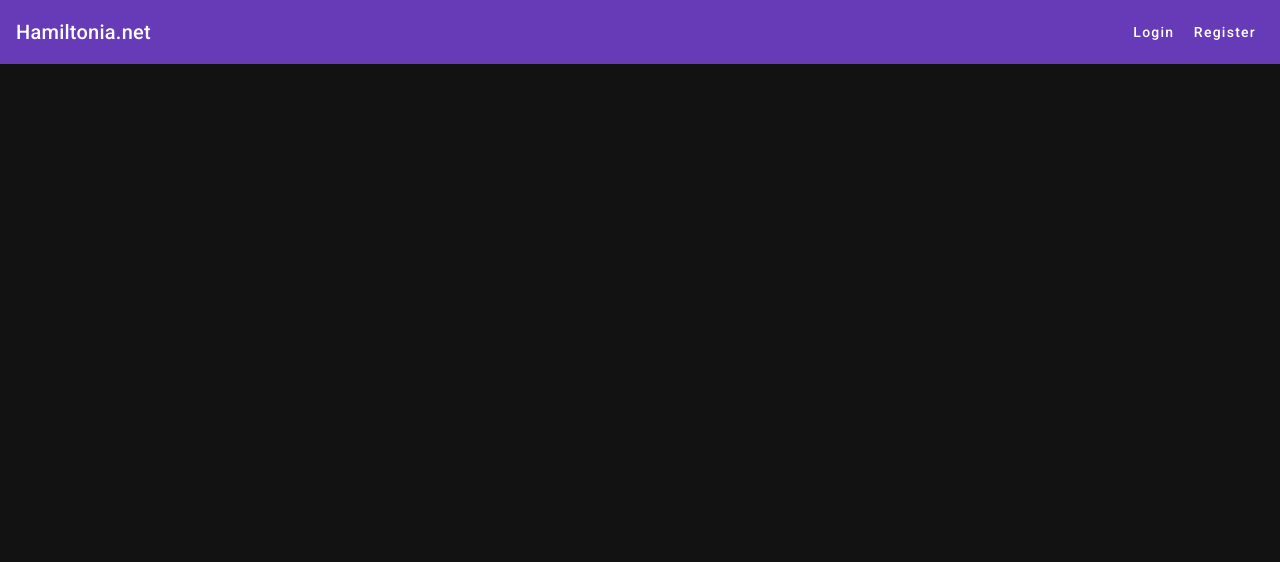
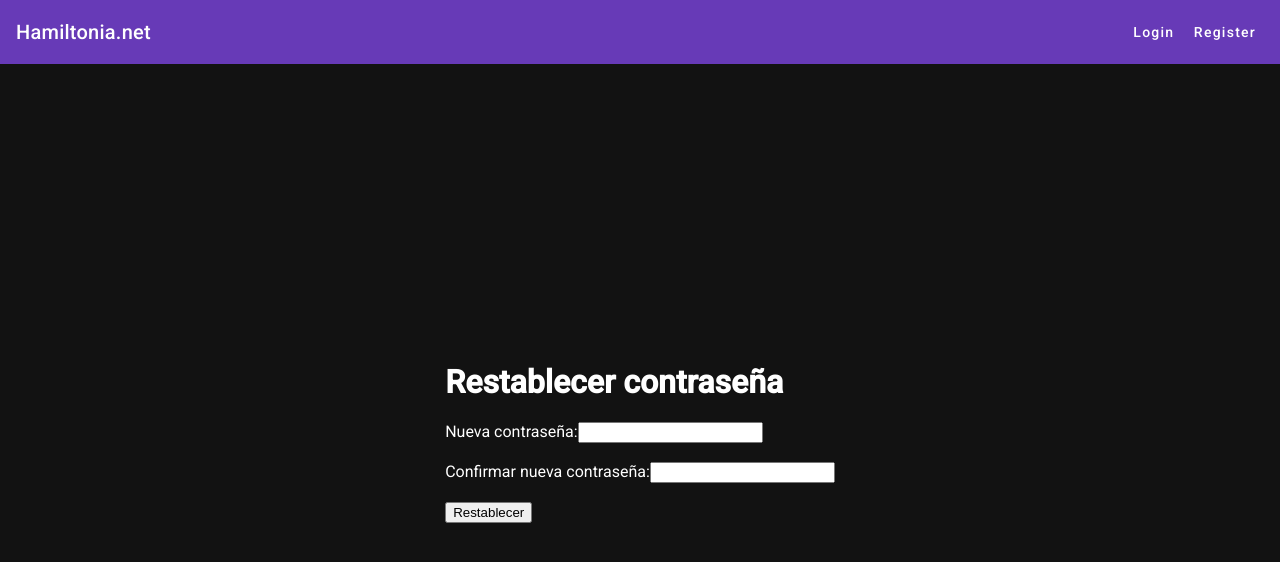
Before and after one commit to marina-prieto/cliecu, an Angular app: page /reset-password in a window 1280 px wide. Before the commit this address led to /. Shown: the top 562 px of the page. Built offline with nearby package versions, Linux system fonts and the light colour scheme.

Commit message:
reset password service

```diff
--- a/src/app/app.routes.ts
+++ b/src/app/app.routes.ts
@@ -2,6 +2,8 @@ import { Routes, CanActivate } from '@angular/router';
 import { RegisterComponent } from './register/register.component';
 import { LoginComponent } from './login/login.component';
 import { EcuacionesComponent } from './ecuaciones/ecuaciones.component';
+import { ForgotPasswordComponent } from './forgot-password/forgot-password.component';
+import { ResetPasswordComponent } from './reset-password/reset-password.component';
 import { Injectable } from '@angular/core';
 import { Router } from '@angular/router';
 import { ManagerService } from './manager.service';
@@ -13,7 +15,6 @@ import { ManagerService } from './manager.service';
 class AuthGuard implements CanActivate {
   constructor(private manager: ManagerService, private router: Router) {}
 
-  //comprobación de token en local, de lo contrario, login
   canActivate(): boolean {
     if (this.manager.token) {
       return true;
@@ -27,6 +28,8 @@ class AuthGuard implements CanActivate {
 export const routes: Routes = [
   { path: 'register', component: RegisterComponent },
   { path: 'login', component: LoginComponent },
+  { path: 'forgot-password', component: ForgotPasswordComponent },
+  { path: 'reset-password', component: ResetPasswordComponent },
   { path: 'ecuaciones', component: EcuacionesComponent, canActivate: [AuthGuard] },
   { path: '', redirectTo: '/login', pathMatch: 'full' }
 ];
--- /dev/null
+++ b/src/app/forgot-password/forgot-password.component.html
@@ -0,0 +1,13 @@
+<div>
+    <h1>Recuperar contraseña</h1>
+
+    <div>
+        <label>Correo:</label>
+        <input type="email" [(ngModel)]="email" required>
+    </div>
+    <br>
+    <button (click)="requestPasswordReset()">Enviar</button>
+    <br>
+    <span style="color: red">{{error}}</span>
+    <span style="color: green">{{message}}</span>
+</div>
--- /dev/null
+++ b/src/app/forgot-password/forgot-password.component.ts
@@ -0,0 +1,32 @@
+import { Component } from '@angular/core';
+import { CommonModule } from '@angular/common';
+import { FormsModule } from '@angular/forms';
+import { UsersService } from '../users.service';
+
+@Component({
+  selector: 'app-forgot-password',
+  standalone: true,
+  imports: [CommonModule, FormsModule],
+  templateUrl: './forgot-password.component.html',
+  styleUrls: ['./forgot-password.component.css']
+})
+export class ForgotPasswordComponent {
+  email: string = "";
+  error: string = "";
+  message: string = "";
+
+  constructor(private service: UsersService) {}
+
+  requestPasswordReset() {
+    this.service.requestPasswordReset(this.email).subscribe(
+      result => {
+        this.message = "Correo de recuperación enviado";
+        this.error = "";
+      },
+      error => {
+        this.error = error.error.message || 'Error al enviar el correo de recuperación';
+        this.message = "";
+      }
+    );
+  }
+}
--- a/src/app/login/login.component.html
+++ b/src/app/login/login.component.html
@@ -1,5 +1,5 @@
 <div>
-    <h1> Iniciar sesión </h1>
+    <h1>Iniciar sesión</h1>
 
     <div>
         <label>Correo:</label>
@@ -11,7 +11,9 @@
         <input type="password" title="pwd1" [(ngModel)]="pwd" required>
     </div>
     <br>
-    <button (click)="login()"> Iniciar sesión </button>
+    <button (click)="login()">Iniciar sesión</button>
     <br>
     <span style="color: red">{{error}}</span>
+    <br>
+    <a (click)="goToForgotPassword()">¿Olvidaste tu contraseña?</a>
 </div>
--- a/src/app/login/login.component.ts
+++ b/src/app/login/login.component.ts
@@ -12,7 +12,6 @@ import { Router } from '@angular/router';
   templateUrl: './login.component.html',
   styleUrls: ['./login.component.css']
 })
-
 export class LoginComponent {
 
   email: string = "";
@@ -33,4 +32,8 @@ export class LoginComponent {
       }
     );
   }
+
+  goToForgotPassword() {
+    this.router.navigate(['/forgot-password']);
+  }
 }
--- /dev/null
+++ b/src/app/reset-password/reset-password.component.html
@@ -0,0 +1,18 @@
+<div>
+    <h1>Restablecer contraseña</h1>
+
+    <div>
+        <label>Nueva contraseña:</label>
+        <input type="password" [(ngModel)]="newPassword" required>
+    </div>
+    <br>
+    <div>
+        <label>Confirmar nueva contraseña:</label>
+        <input type="password" [(ngModel)]="confirmPassword" required>
+    </div>
+    <br>
+    <button (click)="resetPassword()">Restablecer</button>
+    <br>
+    <span style="color: red">{{error}}</span>
+    <span style="color: green">{{message}}</span>
+</div>
--- /dev/null
+++ b/src/app/reset-password/reset-password.component.ts
@@ -0,0 +1,46 @@
+import { Component } from '@angular/core';
+import { ActivatedRoute, Router } from '@angular/router';
+import { CommonModule } from '@angular/common';
+import { FormsModule } from '@angular/forms';
+import { UsersService } from '../users.service';
+
+@Component({
+  selector: 'app-reset-password',
+  standalone: true,
+  imports: [CommonModule, FormsModule],
+  templateUrl: './reset-password.component.html',
+  styleUrls: ['./reset-password.component.css']
+})
+export class ResetPasswordComponent {
+  newPassword: string = "";
+  confirmPassword: string = "";
+  error: string = "";
+  message: string = "";
+  token: string = "";
+
+  constructor(private service: UsersService, private route: ActivatedRoute, private router: Router) {}
+
+  ngOnInit() {
+    this.route.queryParams.subscribe(params => {
+      this.token = params['token'];
+    });
+  }
+
+  resetPassword() {
+    if (this.newPassword !== this.confirmPassword) {
+      this.error = "Las contraseñas no coinciden";
+      return;
+    }
+    this.service.resetPassword(this.token, this.newPassword).subscribe(
+      result => {
+        this.message = "Contraseña restablecida correctamente";
+        this.error = "";
+        this.router.navigate(['/login']);
+      },
+      error => {
+        this.error = error.error.message || 'Error al restablecer la contraseña';
+        this.message = "";
+      }
+    );
+  }
+}
--- a/src/app/users.service.ts
+++ b/src/app/users.service.ts
@@ -1,7 +1,6 @@
 import { Injectable } from '@angular/core';
 import { HttpClient } from '@angular/common/http';
 import { Observable } from 'rxjs';
-
 
 @Injectable({
   providedIn: 'root'
@@ -10,7 +9,7 @@ export class UsersService {
 
   private baseUrl = "http://localhost:9000/users";
 
-  constructor(private client : HttpClient) { }
+  constructor(private client: HttpClient) { }
 
   registrar(email: string, pwd1: string, pwd2: string): Observable<any> {
     let info = {
@@ -28,4 +27,12 @@ export class UsersService {
     };
     return this.client.put(`${this.baseUrl}/login`, info);
   }
+
+  requestPasswordReset(email: string): Observable<any> {
+    return this.client.post(`${this.baseUrl}/reset-password-request`, { email });
+  }
+
+  resetPassword(token: string, newPassword: string): Observable<any> {
+    return this.client.post(`${this.baseUrl}/reset-password`, { token, newPassword });
+  }
 }
```
Also changed, not shown: src/app/forgot-password/forgot-password.component.css (added), src/app/reset-password/reset-password.component.css (added), 1 other file (tests, documents, lock files or other folders).
